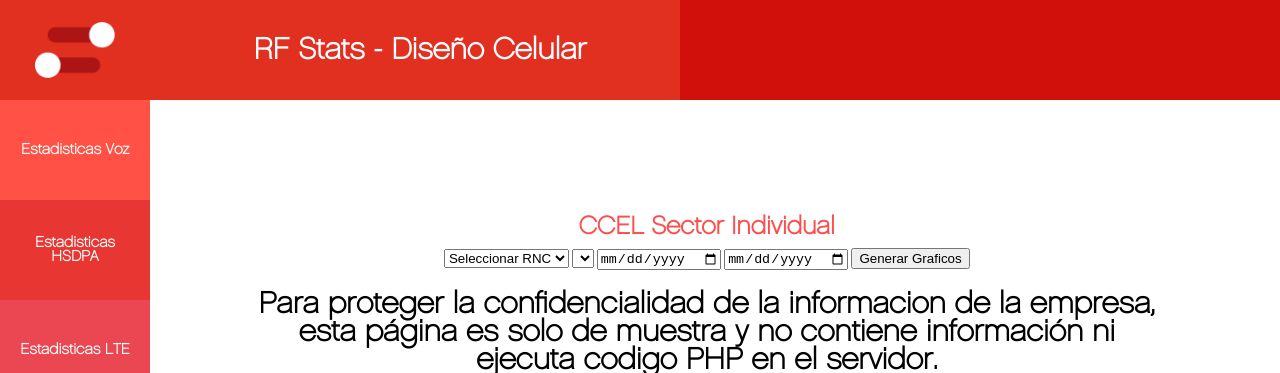
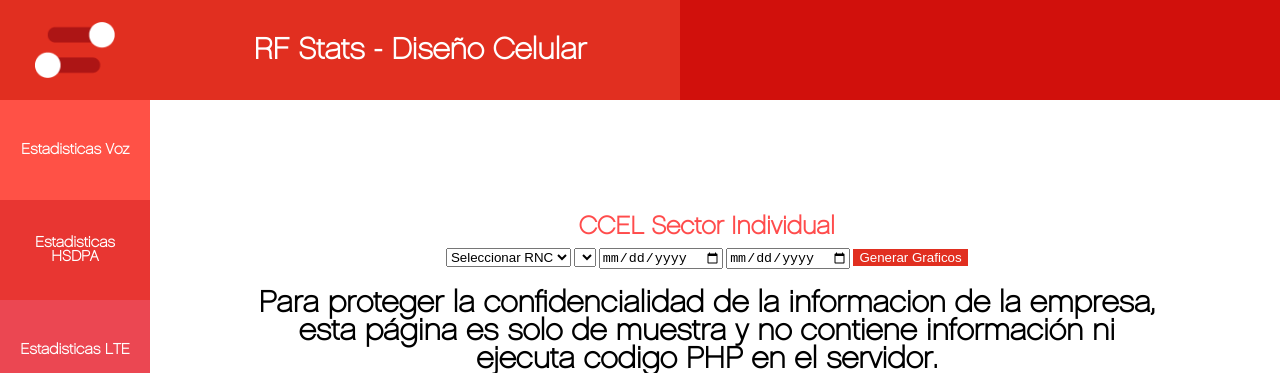
Before and after one commit to S-pirit/RFstats, a PHP site: page /index.html in a window 1280 px wide. Shown: the top 373 px of the page. Run offline with PHP 8.4, Linux system fonts and the light colour scheme; lists and menus that the app fills with data are empty; some libraries are stand-ins or nearby versions.

Commit message:
Update index-style.css

```diff
--- a/css/index-style.css
+++ b/css/index-style.css
@@ -90,3 +90,14 @@ footer{
     width:70px;
     height:35px;
 }
+#btnGenerar{
+	background:#e12f20;
+	border:none;
+	color:white;
+	cursor:pointer;
+}
+#btnGenerar:hover{
+	background:none;
+	border:1px solid #e12f20;
+	color:#e12f20;
+}
```
